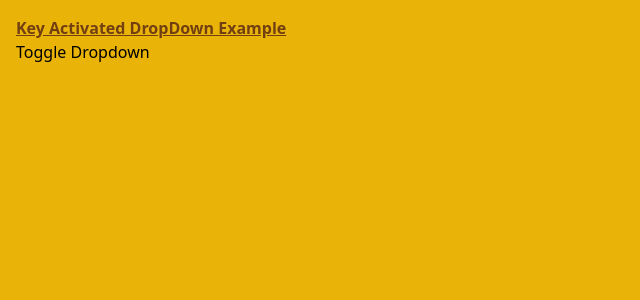
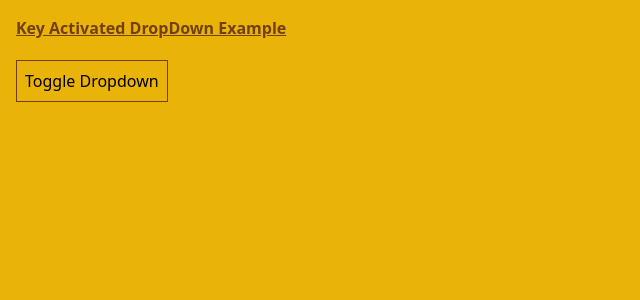
Before and after one commit to nietiene/React-Projects, a React (Vite) app: page / in a window 1280 px wide. Shown: the top 300 px of the page, without its empty margins (0-640 px from the left). Built offline with nearby package versions, Linux system fonts and the light colour scheme.

Commit message:
this is commit of react js styling

```diff
--- a/src/DropDown Menus/Key Activation/key_activation.jsx
+++ b/src/DropDown Menus/Key Activation/key_activation.jsx
@@ -18,7 +18,7 @@ const Key_Activation = () => {
             <div tabIndex={0}
              onKeyDown={handleKeyPress}
              >
-             <button onClick={toggleDropDown}>Toggle Dropdown</button>
+             <button onClick={toggleDropDown} className="border border-yellow-900 p-2 mt-5 hover:bg-yellow-600">Toggle Dropdown</button>
              {isDropDonwOpen && (
                 <ul>
                     <li>Option 1</li>
```
